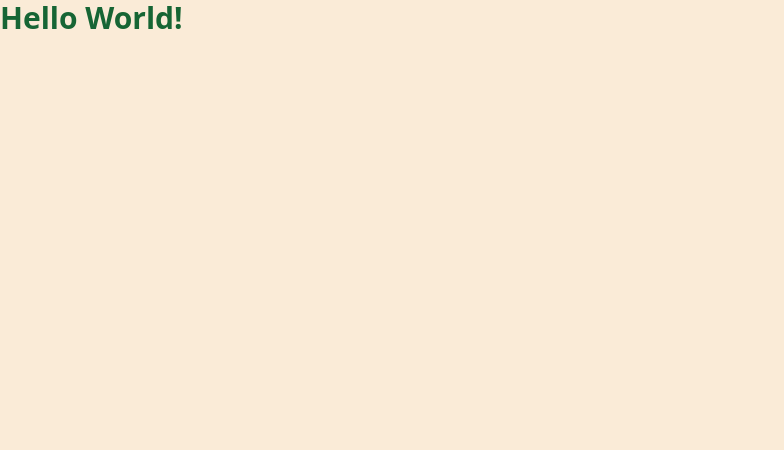
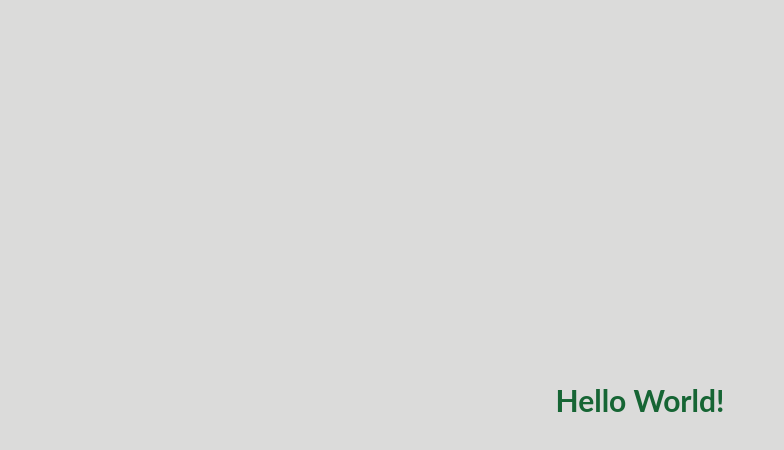
Before and after one commit to Lu-Smith/vue_expense_tracker, a Vue app: page / in a window 1280 px wide. Shown: the top 450 px of the page, without its empty margins (0-784 px from the left). Built offline with nearby package versions, Linux system fonts and the light colour scheme.

Commit message:
Updated input.css

```diff
--- a/src/input.css
+++ b/src/input.css
@@ -1,6 +1,7 @@
 @tailwind base;
 @tailwind components;
 @tailwind utilities;
+@import url('https://fonts.googleapis.com/css2?family=Lato:wght@300;400;700&display=swap');
 
 * {
     margin: 0;
@@ -9,5 +10,13 @@
 }
 
 body {
-    background-color: antiquewhite;
+    background-color: rgb(219, 219, 218);
+    display: flex;
+    flex-direction: column;
+    align-items: center;
+    justify-content: center;
+    min-height: 100vh;
+    margin: 0;
+    font-family: 'Lato', sans-serif;
+    font-size: 18px;
 }
```
